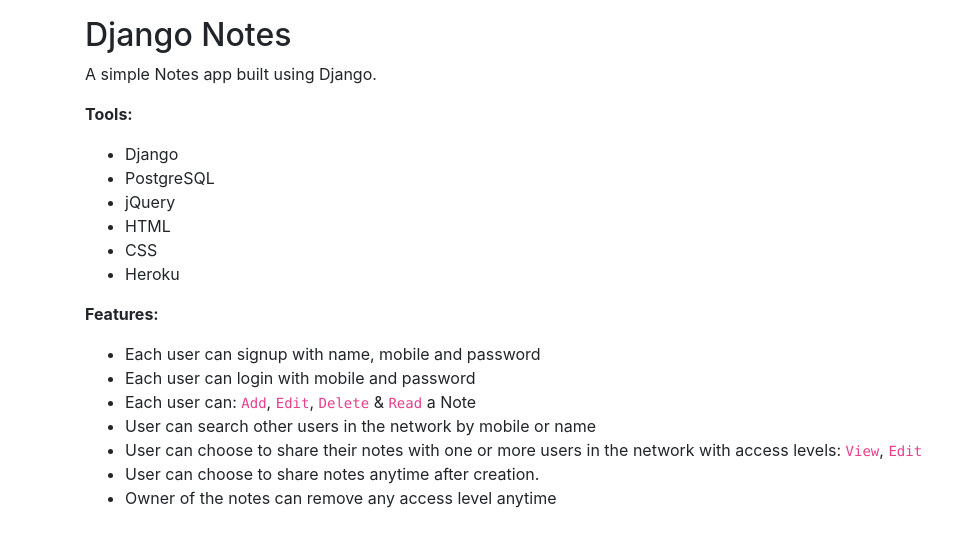
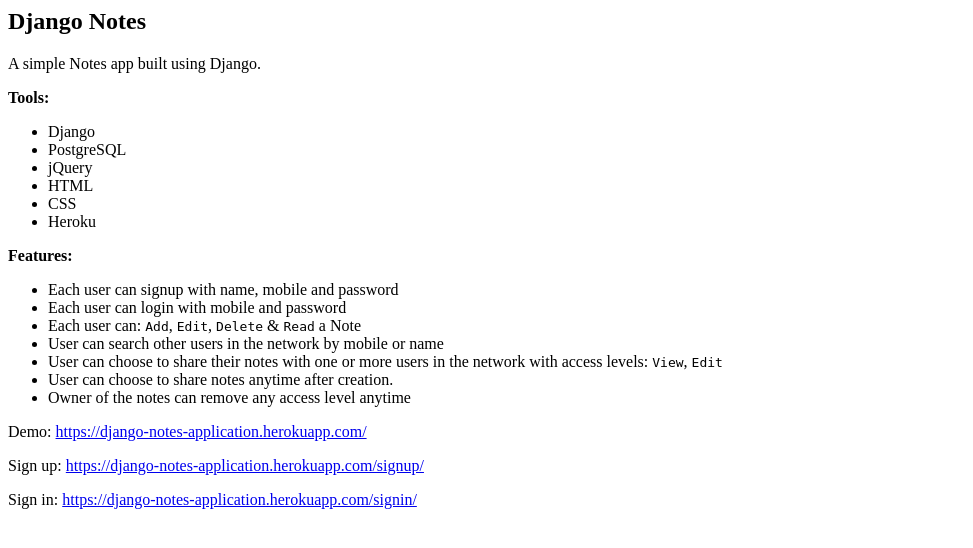
Before and after one commit to PraneethKarnena/django-notes, a Django app: page / in a window 1280 px wide. Shown: the top 548 px of the page, without its empty margins (0-973 px from the left). Run offline with Django 3.2, Linux system fonts and the light colour scheme; some libraries are stand-ins or nearby versions.

Commit message:
cosmetic touches

```diff
--- a/dashboard/templates/notes/home.html
+++ b/dashboard/templates/notes/home.html
@@ -1,16 +1,3 @@
-<!DOCTYPE html>
-<html lang="en">
-
-<head>
-    <meta charset="UTF-8">
-    <meta name="viewport" content="width=device-width, initial-scale=1.0">
-    <meta http-equiv="X-UA-Compatible" content="ie=edge">
-    <title>Django - Notes</title>
-    <link rel="stylesheet" href="https://cdnjs.cloudflare.com/ajax/libs/twitter-bootstrap/4.3.1/css/bootstrap.min.css" />
-</head>
-
-<body>
-    <div class="container mt-3">
 <h2 id="djangonotes">Django Notes</h2>
 
 <p>A simple Notes app built using Django.</p>
@@ -38,19 +25,17 @@
 
 <li>Each user can login with mobile and password</li>
 
-            <li>Each user can: <code>Add</code>, <code>Edit</code>, <code>Delete</code> &amp; <code>Read</code> a Note
-            </li>
+<li>Each user can: <code>Add</code>, <code>Edit</code>, <code>Delete</code> &amp; <code>Read</code> a Note</li>
 
 <li>User can search other users in the network by mobile or name</li>
 
-            <li>User can choose to share their notes with one or more users in the network with access levels:
-                <code>View</code>, <code>Edit</code></li>
+<li>User can choose to share their notes with one or more users in the network with access levels: <code>View</code>, <code>Edit</code></li>
 
 <li>User can choose to share notes anytime after creation.</li>
 
 <li>Owner of the notes can remove any access level anytime</li>
 </ul>
-    </div>
-</body>
 
-</html>
+<p>Demo: <a href="https://django-notes-application.herokuapp.com/">https://django-notes-application.herokuapp.com/</a></p>
+<p>Sign up: <a href="https://django-notes-application.herokuapp.com/signup/">https://django-notes-application.herokuapp.com/signup/</a></p>
+<p>Sign in: <a href="https://django-notes-application.herokuapp.com/signin/">https://django-notes-application.herokuapp.com/signin/</a></p>
```
Also changed, not shown: README.md. Lines whose indentation alone changed are shown as unchanged.
